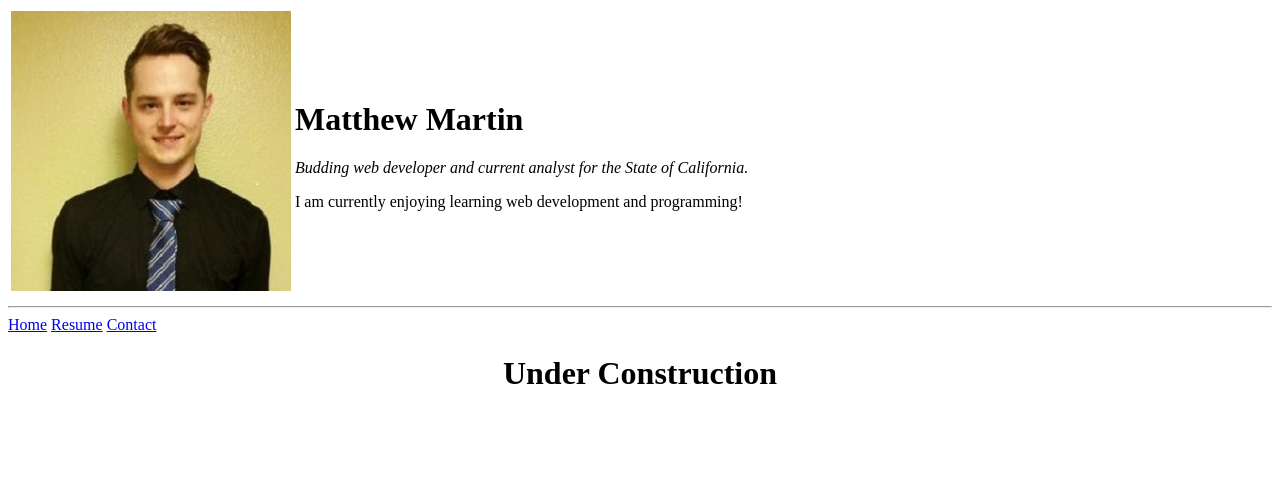
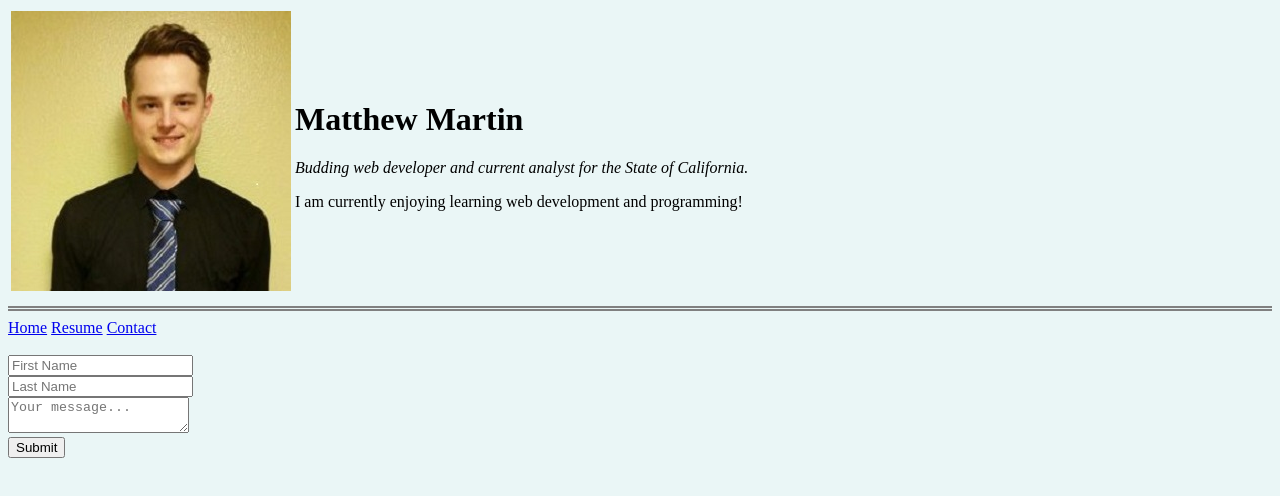
Before and after one commit to mgmartin91/cv, a plain HTML site: page contact.html in a window 1280 px wide. Drawn offline with Linux system fonts and the light colour scheme.

Commit message:
Added stylesheet and created contact form for contact page.

```diff
--- a/contact.html
+++ b/contact.html
@@ -4,6 +4,8 @@
 <head>
   <meta charset="utf-8">
   <title>Matt Martin Contact</title>
+  <link rel="stylesheet" href="styles.css">
+
 </head>
 
 <body>
@@ -24,7 +26,21 @@
     <a href="contact.html">Contact</a>
   </div>
 
-  <h1 style="text-align:center;">Under Construction</h1>
+  <div class="contForm">
+    <br>
+    <form class="contact">
+      <!-- <label for="fname">First Name</label> -->
+      <input type="text" id="fname" name="firstname" placeholder="First Name">
+      <br>
+      <!--  <label for="lname">Last Name</label> -->
+      <input type="text" id="lname" name="lastname" placeholder="Last Name">
+      <br>
+      <!--  <label for="message">Message</label> -->
+      <textarea type="text" id="message" name="message" placeholder="Your message..."></textarea>
+      <br>
+      <input type="submit" value="Submit">
+    </form>
+  </div>
 </body>
 
 </html>
--- /dev/null
+++ b/styles.css
@@ -0,0 +1,11 @@
+body {
+  background-color: #EAF6F6;
+}
+
+hr {
+  border-style: none;
+  border-top-style: double;
+  border-color: grey;
+  border-width: 5px;
+  width: 100%;
+}
```
Also changed, not shown: index.html (+2 -1 lines), resume.html (+2 -0 lines).
